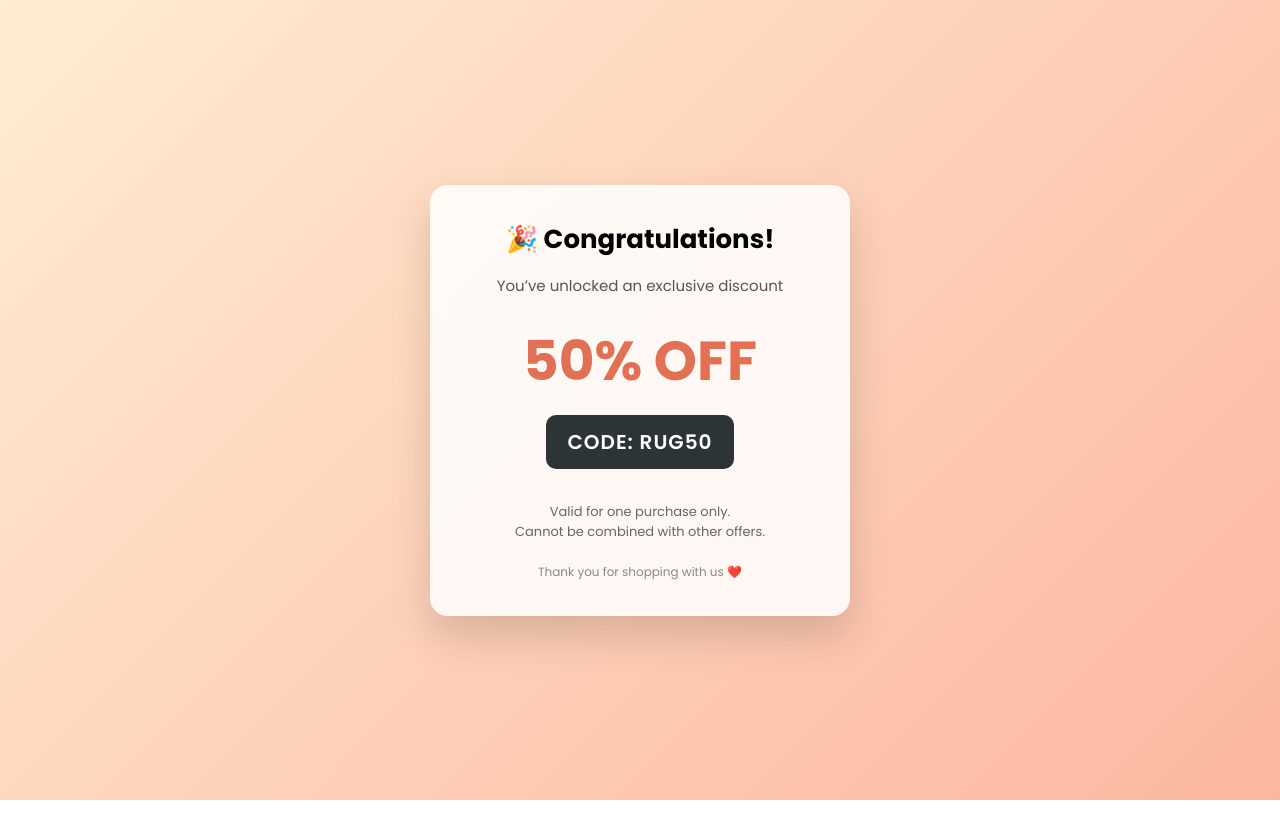
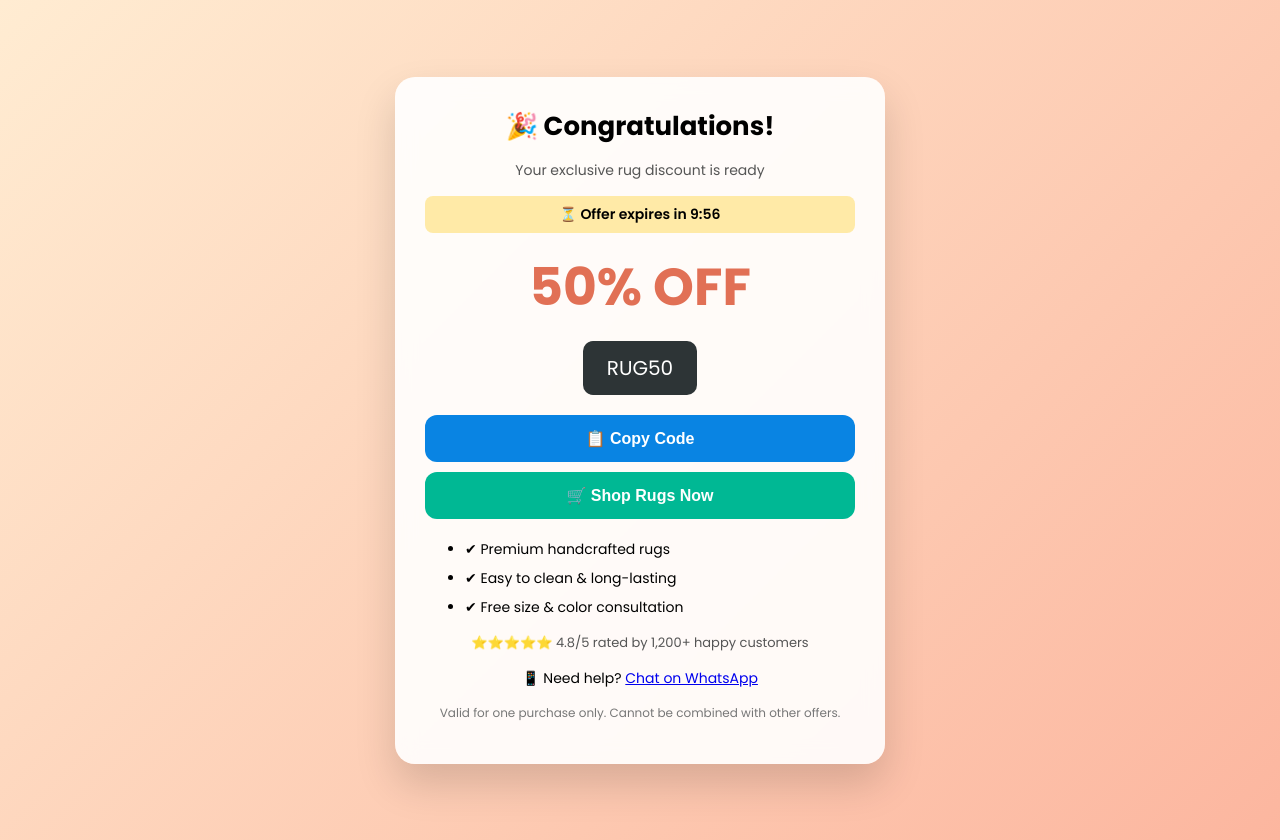
Before and after one commit to ishanbro/Sleepwell-decor, a plain HTML site: page index.html in a window 1280 px wide. Before the commit the page ends 800 px from the top, so only its background shows below. Drawn offline with Linux system fonts and the light colour scheme.

Commit message:
Update index.html

```diff
--- a/index.html
+++ b/index.html
@@ -5,96 +5,120 @@
   <title>Scan & Save</title>
   <meta name="viewport" content="width=device-width, initial-scale=1.0">
 
-  <!-- Google Font -->
   <link href="https://fonts.googleapis.com/css2?family=Poppins:wght@400;600;700&display=swap" rel="stylesheet">
 
   <style>
-    * {
-      box-sizing: border-box;
-    }
-
     body {
       margin: 0;
       min-height: 100vh;
       font-family: 'Poppins', sans-serif;
       background: linear-gradient(135deg, #ffecd2, #fcb69f);
       display: flex;
+      justify-content: center;
       align-items: center;
-      justify-content: center;
       padding: 20px;
     }
 
     .box {
-      background: rgba(255, 255, 255, 0.85);
+      background: rgba(255,255,255,0.9);
       backdrop-filter: blur(10px);
-      padding: 35px 30px;
-      max-width: 420px;
+      max-width: 430px;
       width: 100%;
-      border-radius: 18px;
+      padding: 30px;
+      border-radius: 20px;
+      box-shadow: 0 20px 40px rgba(0,0,0,0.15);
       text-align: center;
-      box-shadow: 0 20px 40px rgba(0,0,0,0.15);
-      animation: popIn 0.7s ease;
+      animation: pop 0.6s ease;
     }
 
-    @keyframes popIn {
-      0% {
-        transform: scale(0.85);
-        opacity: 0;
-      }
-      100% {
-        transform: scale(1);
-        opacity: 1;
-      }
+    @keyframes pop {
+      from { transform: scale(0.9); opacity: 0; }
+      to { transform: scale(1); opacity: 1; }
     }
 
     h1 {
-      margin: 0 0 10px;
+      margin: 0;
       font-size: 26px;
-      font-weight: 700;
     }
 
     .subtitle {
       color: #555;
-      font-size: 15px;
+      font-size: 14px;
+      margin-bottom: 10px;
+    }
+
+    .timer {
+      font-size: 14px;
+      background: #ffeaa7;
+      padding: 8px;
+      border-radius: 8px;
+      margin: 15px 0;
+      font-weight: 600;
     }
 
     .discount {
-      margin: 25px 0 15px;
       font-size: 52px;
+      color: #e17055;
       font-weight: 700;
-      color: #e17055;
-      animation: pulse 1.5s infinite;
-    }
-
-    @keyframes pulse {
-      0% { transform: scale(1); }
-      50% { transform: scale(1.06); }
-      100% { transform: scale(1); }
+      margin: 15px 0;
     }
 
     .code {
-      display: inline-block;
-      font-size: 20px;
-      font-weight: 600;
-      letter-spacing: 1px;
       background: #2d3436;
       color: #fff;
-      padding: 12px 22px;
+      display: inline-block;
+      padding: 12px 24px;
       border-radius: 10px;
-      margin-bottom: 15px;
+      font-size: 20px;
+      margin-bottom: 10px;
+    }
+
+    button {
+      width: 100%;
+      padding: 14px;
+      border: none;
+      border-radius: 12px;
+      font-size: 16px;
+      font-weight: 600;
+      cursor: pointer;
+      margin-top: 10px;
+    }
+
+    .copy-btn {
+      background: #0984e3;
+      color: #fff;
+    }
+
+    .cta-btn {
+      background: #00b894;
+      color: #fff;
+    }
+
+    .benefits {
+      text-align: left;
+      margin-top: 20px;
+      font-size: 14px;
+    }
+
+    .benefits li {
+      margin-bottom: 8px;
+    }
+
+    .social {
+      margin-top: 15px;
+      font-size: 13px;
+      color: #555;
+    }
+
+    .whatsapp {
+      margin-top: 15px;
+      font-size: 14px;
     }
 
     .note {
-      font-size: 13px;
-      color: #666;
-      margin-top: 18px;
-      line-height: 1.5;
-    }
-
-    .footer {
-      margin-top: 22px;
       font-size: 12px;
-      color: #888;
+      color: #777;
+      margin-top: 15px;
     }
   </style>
 </head>
@@ -102,42 +126,69 @@
 
 <div class="box">
   <h1>🎉 Congratulations!</h1>
-    <p class="subtitle">You’ve unlocked an exclusive discount</p>
+  <p class="subtitle">Your exclusive rug discount is ready</p>
+
+  <div class="timer">⏳ Offer expires in <span id="countdown">10:00</span></div>
 
   <div class="discount" id="discountText"></div>
   <div class="code" id="discountCode"></div>
 
+  <button class="copy-btn" onclick="copyCode()">📋 Copy Code</button>
+  <button class="cta-btn">🛒 Shop Rugs Now</button>
+
+  <ul class="benefits">
+    <li>✔ Premium handcrafted rugs</li>
+    <li>✔ Easy to clean & long-lasting</li>
+    <li>✔ Free size & color consultation</li>
+  </ul>
+
+  <div class="social">
+    ⭐⭐⭐⭐⭐ 4.8/5 rated by 1,200+ happy customers
+  </div>
+
+  <div class="whatsapp">
+    📱 Need help? <a href="https://wa.me/919999999999" target="_blank">Chat on WhatsApp</a>
+  </div>
+
   <p class="note">
-      Valid for one purchase only.<br>
-      Cannot be combined with other offers.
+    Valid for one purchase only. Cannot be combined with other offers.
   </p>
-
-    <div class="footer">
-      Thank you for shopping with us ❤️
-    </div>
 </div>
 
 <script>
+  // Discount logic
   const discounts = [
-      { percent: "30% OFF", code: "RUG30" }, // 25%
-      { percent: "40% OFF", code: "RUG40" }, // 60%
-      { percent: "50% OFF", code: "RUG50" }  // 15%
+    { percent: "30% OFF", code: "RUG30" },
+    { percent: "40% OFF", code: "RUG40" },
+    { percent: "50% OFF", code: "RUG50" }
   ];
 
   const rand = Math.random();
-    let chosenDiscount;
+  let chosen;
 
-    if (rand < 0.25) {
-      chosenDiscount = discounts[0];
-    } else if (rand < 0.85) {
-      chosenDiscount = discounts[1];
-    } else {
-      chosenDiscount = discounts[2];
+  if (rand < 0.25) chosen = discounts[0];
+  else if (rand < 0.85) chosen = discounts[1];
+  else chosen = discounts[2];
+
+  document.getElementById("discountText").innerText = chosen.percent;
+  document.getElementById("discountCode").innerText = chosen.code;
+
+  // Copy code
+  function copyCode() {
+    navigator.clipboard.writeText(chosen.code);
+    alert("Code copied!");
   }
 
-    document.getElementById("discountText").innerText = chosenDiscount.percent;
-    document.getElementById("discountCode").innerText =
-      "CODE: " + chosenDiscount.code;
+  // Countdown timer (10 mins)
+  let time = 600;
+  const countdownEl = document.getElementById("countdown");
+
+  setInterval(() => {
+    let min = Math.floor(time / 60);
+    let sec = time % 60;
+    countdownEl.innerText = `${min}:${sec < 10 ? '0' : ''}${sec}`;
+    if (time > 0) time--;
+  }, 1000);
 </script>
 
 </body>
```
Lines whose indentation alone changed are shown as unchanged.
